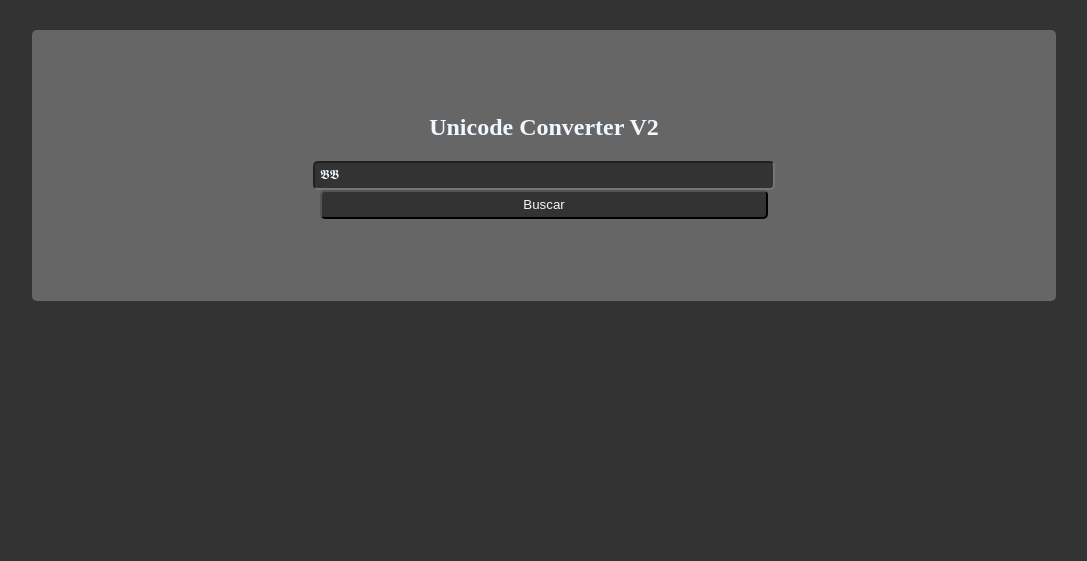
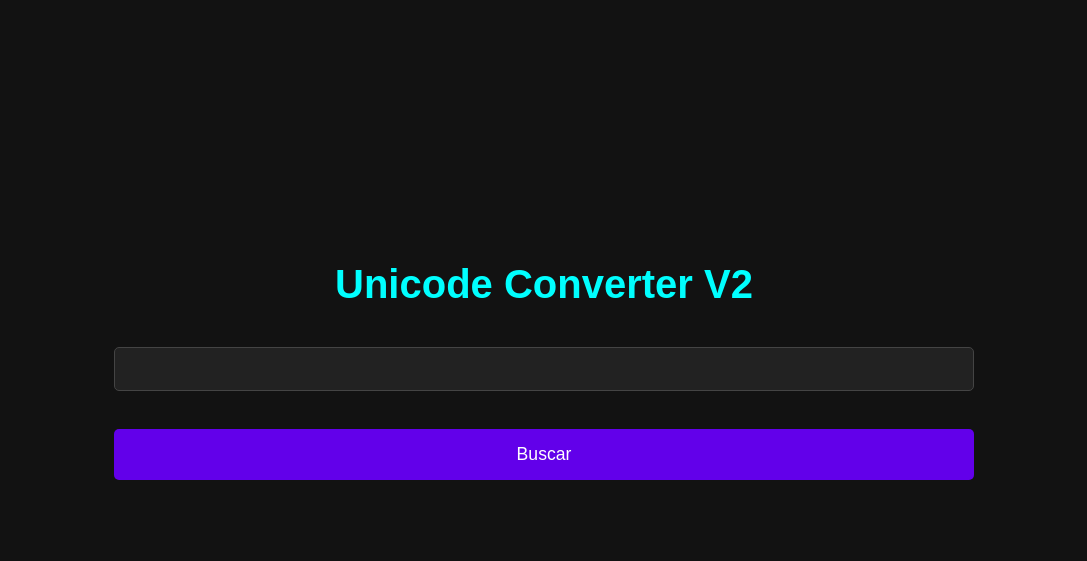
Before and after one commit to BresoDEV/FontFinder, a plain HTML site: page index.html in a window 1280 px wide. Shown: the whole page, without its empty margins (96-1183 px from the left). Drawn offline with Linux system fonts and the light colour scheme.

Commit message:
Add novo layout
Add novo layout

```diff
--- a/index.html
+++ b/index.html
@@ -1,77 +1,166 @@
 <!DOCTYPE html>
-<html lang="pt-br">
+<html lang="pt-BR">
 
 <head>
     <meta charset="UTF-8">
-    <meta http-equiv="X-UA-Compatible" content="IE=edge">
     <meta name="viewport" content="width=device-width, initial-scale=1.0">
-    <title>Document</title>
+    <title>FontFinder</title>
 </head>
 <style>
-    html,
-    body {
-        background-color: #333;
-        color: aliceblue;
-        border: none;
+    * {
+        -webkit-tap-highlight-color: transparent;
+        /* Remove o flash azul no toque */
+        -webkit-touch-callout: none;
+        /* Remove menu de toque (iOS) */
+        user-select: none;
+        /* Impede seleção de texto acidental (opcional) */
+        -webkit-user-select: none;
+        /* Compatibilidade com WebKit */
+    }
+
+    * {
         margin: 0;
         padding: 0;
+        box-sizing: border-box;
     }
 
-    div {
-        background-color: #666;
-        width: 70%;
-        margin-left: 10%;
-        margin-top: 30px;
+    body {
+        font-family: Arial, sans-serif;
+        background-color: #121212;
+        color: #f1f1f1;
+        display: flex;
+        justify-content: center;
         align-items: center;
-        text-align: center;
-        padding: 5%;
-        border-radius: 5px;
+        min-height: 100vh;
     }
 
-    input,
-    button {
-        background-color: #333;
-        padding: 5px;
-        width: 50%;
-        color: aliceblue;
-        border-radius: 5px;
+    .container {
+        width: 100%;
+        max-width: 900px;
+        padding: 20px;
     }
 
-    textarea {
-        resize: none;
-        width: 70%;
-        height: 100px;
-        border-radius: 5px;
-        background-color: #333;
-        color: aliceblue;
+    .header {
+        text-align: center;
+        margin-bottom: 40px;
     }
 
-    p {
-        font-size: large;
+    .header h1 {
+        font-size: 2.5rem;
+        color: #f1f1f1;
     }
-    *{
 
-        -webkit-tap-highlight-color: transparent;
-        -webkit-touch-callout: none;
+    .header p {
+        font-size: 1.2rem;
+        color: #b0b0b0;
+    }
+
+    .form-section,
+    .result-section {
+        margin-bottom: 40px;
+    }
+
+    h2 {
+        font-size: 1.8rem;
+        margin-bottom: 20px;
+        color: #f1f1f1;
+    }
+
+    .music-form {
+        display: flex;
+        flex-direction: column;
+    }
+
+    label {
+        font-size: 1rem;
+        margin-bottom: 8px;
+        color: #e0e0e0;
+    }
+
+
+    img {
+        width: 70%;
+    }
+
+    textarea,
+    input {
+        padding: 12px;
+        margin-bottom: 20px;
+        border: 1px solid #444;
+        background-color: #222;
+        color: #f1f1f1;
+        font-size: 1rem;
+        border-radius: 5px;
+        resize: none;
+        width: 100%;
+    }
+
+    button {
+        padding: 15px;
+        font-size: 1.1rem;
+        background-color: #6200ea;
+        color: #fff;
+        border: none;
+        border-radius: 5px;
+        cursor: pointer;
+        transition: background-color 0.3s ease;
+    }
+
+    button:hover {
+        background-color: #3700b3;
+    }
+
+    .art-placeholder,
+    .lyrics-placeholder {
+        background-color: #333;
+        padding: 20px;
+        border-radius: 5px;
+        text-align: center;
+        color: #b0b0b0;
+    }
+
+    @media (max-width: 768px) {
+        .container {
+            padding: 15px;
+        }
+
+        .header h1 {
+            font-size: 2rem;
+        }
+
+        h2 {
+            font-size: 1.5rem;
+        }
+
+        button {
+            font-size: 1rem;
+        }
     }
 </style>
 
 <body>
-    <div id="div">
-        <h2>Unicode Converter V2</h2>
-        <input type="text" id="palavra" value="𝕭𝕭"><br>
-        <button id="bt">Buscar</button>
+    <div class="container">
+        <header class="header">
+            <h1 style="color:cyan">Unicode Converter V2</h1>
 
-        <br>
-        <p id="a"></p>
-        <p id="b"></p>
-        <p id="c"></p>
+        </header>
+        <section class="form-section">
+            <center>
+                <div class="music-form">
+                    <input type="text" id="palavra" value=""><br>
+                    <button id="bt">Buscar</button>
+                </div>
+                <br>
+                <p id="a"></p>
+                <p id="b"></p>
+                <p id="c"></p>
+        </section>
+        <div id="div"></div>
+        </center>
     </div>
-
-    <br><br>
 </body>
 <script>
-    //𝕭
+
     document.getElementById('bt').addEventListener('click', () => {
 
         //document.getElementById('bt').textContent = 'Aguarde...';
@@ -108,7 +197,7 @@
                     //console.log(i)
                     if (c.innerHTML == b.innerHTML) {
                         final += '&#' + i + ';';
-                        final2 += c.innerHTML+' = ' + i + '<br>';
+                        final2 += c.innerHTML + ' = ' + i + '<br>';
                         break;
                     }
                 }
@@ -116,7 +205,7 @@
             });
 
             b.innerHTML = 'Resultado:';
-            c.innerHTML = '<font style="color:yellow">'+final2+'</font><br><br>Código completo:';
+            c.innerHTML = '<font style="color:yellow">' + final2 + '</font><br><br>Código completo:';
             criarArea(final);
             document.getElementById('bt').textContent = 'Buscar';
         }, 1000);
@@ -139,7 +228,7 @@
             var t = document.createElement('textarea');
             t.value = txt;
             t.id = 'txtArea';
-            document.getElementById('div').appendChild(t);
+            document.getElementById('div').append(t);
         }
     }
 </script>
```
